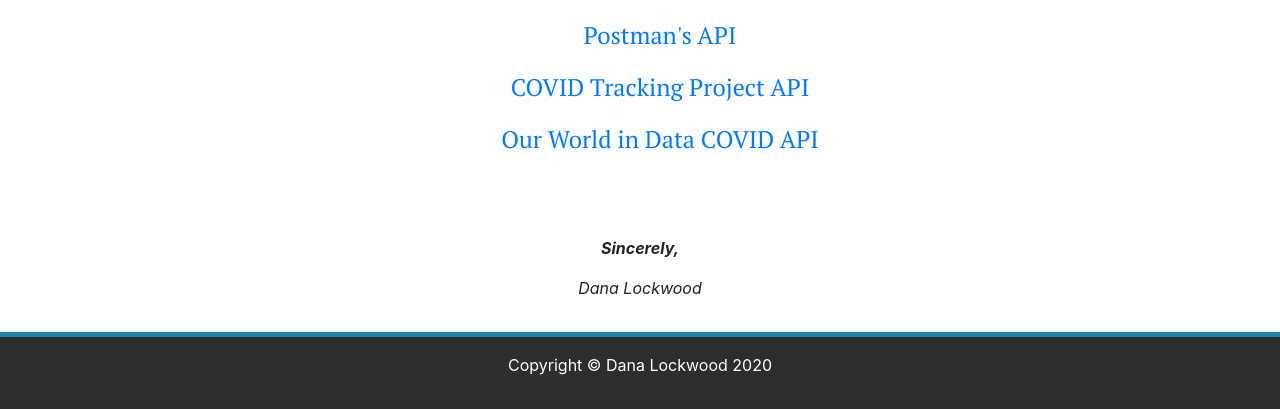
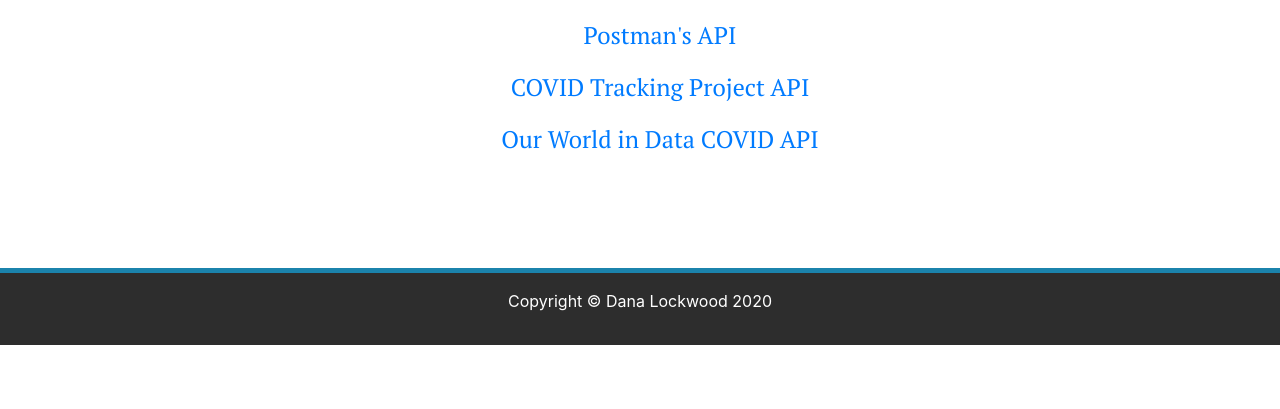
Before and after one commit to D-Bits/COVID-19-Tracker, a Flask app: page /about in a window 1280 px wide. Shown: the part 1086-1495 px from the top of the page. After the commit the page ends 1431 px from the top, so only its background shows below. Run offline with Flask 2, Linux system fonts and the light colour scheme; some libraries are stand-ins or nearby versions.

Commit message:
Removed signature.

```diff
--- a/covidreports/world/templates/about.html
+++ b/covidreports/world/templates/about.html
@@ -52,15 +52,4 @@
 
     <br>
 
-    <div style="font-style: italic;">
-        <p>
-            <strong>Sincerely,</strong>
-        </p>
-
-        <p>
-            Dana Lockwood
-        </p>
-    </div>
-
-
 {% endblock %}
```
